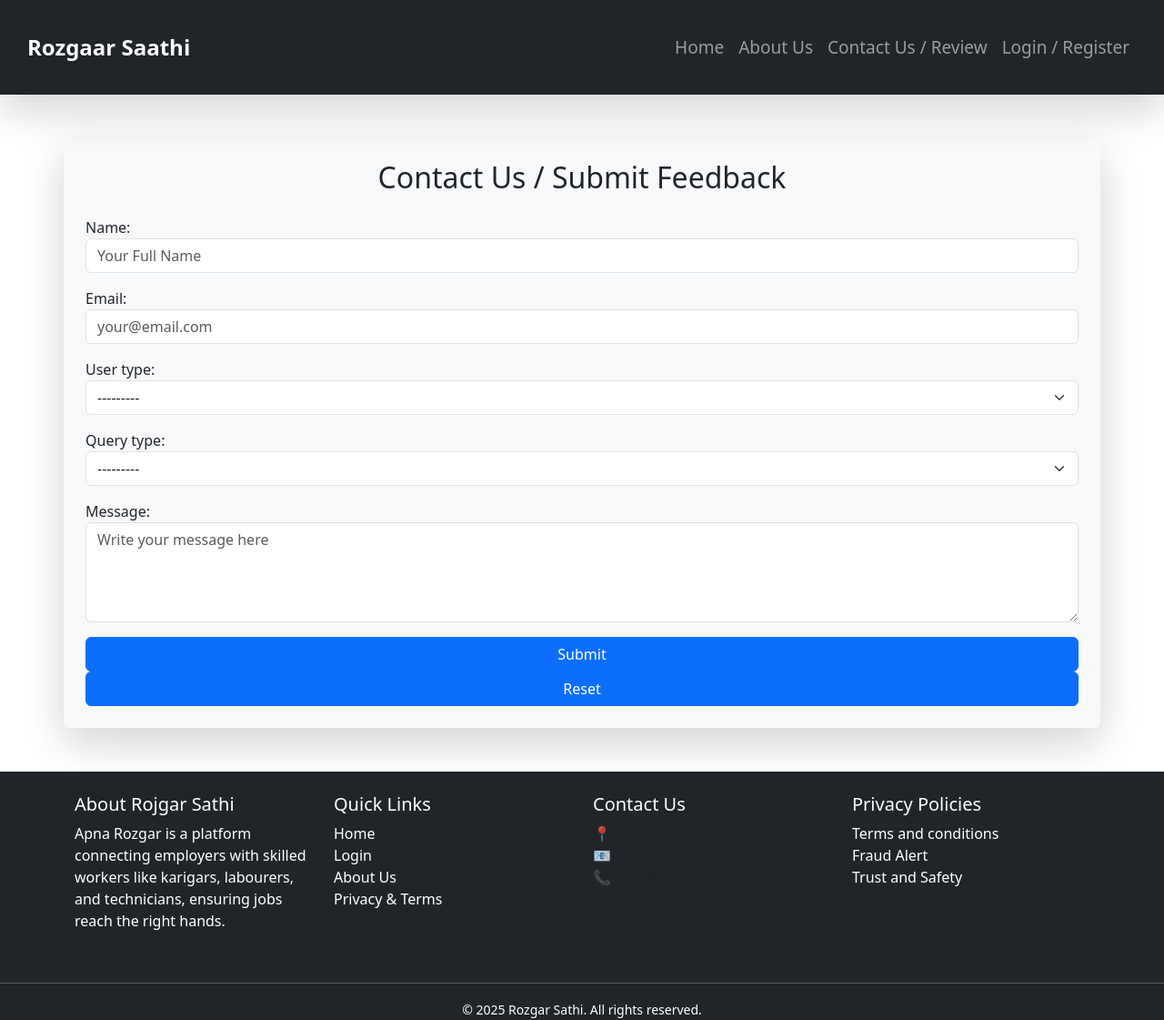
After one commit to er-Rajbir/ROJGAR-SATHI, a Django app: page /reviews/contact/ in a window 1280 px wide. The commit adds this page. Shown: the whole page at 91% size. Run offline with Django 5.2, Linux system fonts and the light colour scheme; some libraries are stand-ins or nearby versions.

Commit message:
Added Contact Us

```diff
--- a/ROJGAR_SATHI/ROJGAR_SATHI/settings.py
+++ b/ROJGAR_SATHI/ROJGAR_SATHI/settings.py
@@ -44,7 +44,7 @@ INSTALLED_APPS = [
     'hunarbaaz',
     'client',
     'widget_tweaks',
-
+    'reviews',
 ]
 
 MIDDLEWARE = [
--- a/ROJGAR_SATHI/ROJGAR_SATHI/urls.py
+++ b/ROJGAR_SATHI/ROJGAR_SATHI/urls.py
@@ -28,6 +28,8 @@ urlpatterns = [
     path('client/', include(('client.urls', 'client'), namespace='client')),
      path('hunarbaaz/', include(('hunarbaaz.urls', 'hunarbaaz'), namespace='hunarbaaz')),
     path('client/', include(('client.urls', 'client'), namespace='client')),
+    path('reviews/', include(('reviews.urls', 'reviews'), namespace='reviews')),
+
 
     # path('client/', include('client.urls')),
     # path('hunarbaaz/', include(('hunarbaaz.urls', 'hunarbaaz'), namespace='hunarbaaz')),
--- a/ROJGAR_SATHI/base/templates/base/base.html
+++ b/ROJGAR_SATHI/base/templates/base/base.html
@@ -34,6 +34,9 @@
         <li class="nav-item">
           <a class="nav-link" href="{% url 'about' %}">About Us</a>
         </li>
+        <li class="nav-item">
+<a href="{% url 'reviews:contact_review' %}" class="nav-link">Contact Us / Review</a>
+
 
         {% if user.is_authenticated %}
 
@@ -76,7 +79,7 @@
           </li>
         {% endif %}
 
-      </ul>
+        </ul>
     </div>
   </div>
 </nav>
--- a/ROJGAR_SATHI/reviews/admin.py
+++ b/ROJGAR_SATHI/reviews/admin.py
@@ -1,4 +1 @@
 from django.contrib import admin
-admin.site.register(HunarbaazReview)
-admin.site.register(ClientReview)
-# Register your models here.
--- a/ROJGAR_SATHI/reviews/forms.py
+++ b/ROJGAR_SATHI/reviews/forms.py
@@ -0,0 +1,15 @@
+from django import forms
+from .models import ContactReview
+
+class PublicContactForm(forms.ModelForm):
+    class Meta:
+        model = ContactReview
+        fields = ['name', 'email', 'user_type', 'query_type', 'message']
+        widgets = {
+            'name': forms.TextInput(attrs={'class': 'form-control', 'placeholder': 'Your Full Name'}),
+            'email': forms.EmailInput(attrs={'class': 'form-control', 'placeholder': 'your@email.com'}),
+            'user_type': forms.Select(attrs={'class': 'form-select'}),
+            'query_type': forms.Select(attrs={'class': 'form-select'}),
+            'message': forms.Textarea(attrs={'class': 'form-control', 'rows': 4, 'placeholder': 'Write your message here'}),
+            'rating': forms.NumberInput(attrs={'type': 'range', 'min': 1, 'max': 5, 'step': 1, 'class': 'form-range'}),
+        }
--- a/ROJGAR_SATHI/reviews/models.py
+++ b/ROJGAR_SATHI/reviews/models.py
@@ -1,27 +1,27 @@
 from django.db import models
-from django.db import models
-from django.contrib.auth.models import User
-from hunarbaaz.models import Hunarbaaz
-from client.models import ClientProfile
 
-class HunarbaazReview(models.Model):
-    reviewer = models.ForeignKey(User, on_delete=models.CASCADE)
-    hunarbaaz = models.ForeignKey(Hunarbaaz, on_delete=models.CASCADE, related_name='reviews')
-    rating = models.PositiveIntegerField(choices=[(i, str(i)) for i in range(1, 6)])
-    review_text = models.TextField(blank=True)
-    created_at = models.DateTimeField(auto_now_add=True)
+class ContactReview(models.Model):
+    USER_TYPE_CHOICES = [
+        ('Hunarbaaz', 'Hunarbaaz'),
+        ('Client', 'Client'),
+        ('Visitor', 'Visitor'),
+    ]
+
+    QUERY_TYPE_CHOICES = [
+        ('General Inquiry', 'General Inquiry'),
+        ('Want to Register as Hunarbaaz', 'Want to Register as Hunarbaaz'),
+        ('Work Request Support', 'Work Request Support'),
+        ('Appreciation or Feedback', 'Appreciation or Feedback'),
+        ('Report an Issue', 'Report an Issue'),
+        ('Other', 'Other'),
+    ]
+
+    name = models.CharField(max_length=100,blank=True)
+    email = models.EmailField(blank=True)
+    user_type = models.CharField(max_length=20, choices=USER_TYPE_CHOICES)
+    query_type = models.CharField(max_length=50, choices=QUERY_TYPE_CHOICES)
+    message = models.TextField()
+    submitted_at = models.DateTimeField(auto_now_add=True)
 
     def __str__(self):
-        return f"Review for {self.hunarbaaz.full_name} by {self.reviewer.username}"
-
-class ClientReview(models.Model):
-    reviewer = models.ForeignKey(User, on_delete=models.CASCADE)
-    client = models.ForeignKey(ClientProfile, on_delete=models.CASCADE, related_name='reviews')
-    rating = models.PositiveIntegerField(choices=[(i, str(i)) for i in range(1, 6)])
-    review_text = models.TextField(blank=True)
-    created_at = models.DateTimeField(auto_now_add=True)
-
-    def __str__(self):
-        return f"Review for {self.client.full_name} by {self.reviewer.username}"
-
-# Create your models here.
+        return f"{self.name} - {self.query_type}"
--- /dev/null
+++ b/ROJGAR_SATHI/reviews/templates/reviews/contact_review.html
@@ -0,0 +1,34 @@
+{% extends 'base/base.html' %}
+{% load static %}
+
+{% block content %}
+<div class="container mt-5 shadow-lg p-4 rounded bg-light">
+    <h2 class="text-center mb-4">Contact Us / Submit Feedback</h2>
+    <form method="POST">
+        {% csrf_token %}
+        <div class="mb-3">
+            {{ form.name.label_tag }}
+            {{ form.name }}
+        </div>
+        <div class="mb-3">
+            {{ form.email.label_tag }}
+            {{ form.email }}
+        </div>
+        <div class="mb-3">
+            {{ form.user_type.label_tag }}
+            {{ form.user_type }}
+        </div>
+        <div class="mb-3">
+            {{ form.query_type.label_tag }}
+            {{ form.query_type }}
+        </div>
+        <div class="mb-3">
+            {{ form.message.label_tag }}
+            {{ form.message }}
+        </div>
+
+        <button type="submit" class="btn btn-primary w-100">Submit</button>
+        <button type="reset" class="btn btn-primary w-100">Reset</button>
+    </form>
+</div>
+{% endblock %}
--- a/ROJGAR_SATHI/reviews/urls.py
+++ b/ROJGAR_SATHI/reviews/urls.py
@@ -8,9 +8,5 @@ from django.contrib.auth.views import LogoutView
 
 urlpatterns = [
 
-    path('', views.home, name='home'),
-
-
-
-
+    path('contact/', views.public_contact, name='contact_review'),
     ]
--- a/ROJGAR_SATHI/reviews/views.py
+++ b/ROJGAR_SATHI/reviews/views.py
@@ -1,3 +1,13 @@
-from django.shortcuts import render
+from django.shortcuts import render, redirect
+from .forms import PublicContactForm
 
-# Create your views here.
+def public_contact(request):
+    if request.method == 'POST':
+        form = PublicContactForm(request.POST)
+        if form.is_valid():
+            form.save()
+            return render(request, 'reviews/thank_you.html')
+    else:
+        form = PublicContactForm()
+
+    return render(request, 'reviews/contact_review.html', {'form': form})
```
Also changed, not shown: ROJGAR_SATHI/reviews/templates/reviews/thank_you.html (added, +8 -0 lines), ROJGAR_SATHI/db.sqlite3, ROJGAR_SATHI/reviews/migrations/0001_initial.py (added), ROJGAR_SATHI/reviews/migrations/0002_remove_contactreview_user_contactreview_email_and_more.py (added), ROJGAR_SATHI/reviews/migrations/0003_remove_contactreview_rating.py (added), ROJGAR_SATHI/reviews/migrations/0004_alter_contactreview_email_alter_contactreview_name.py (added).
